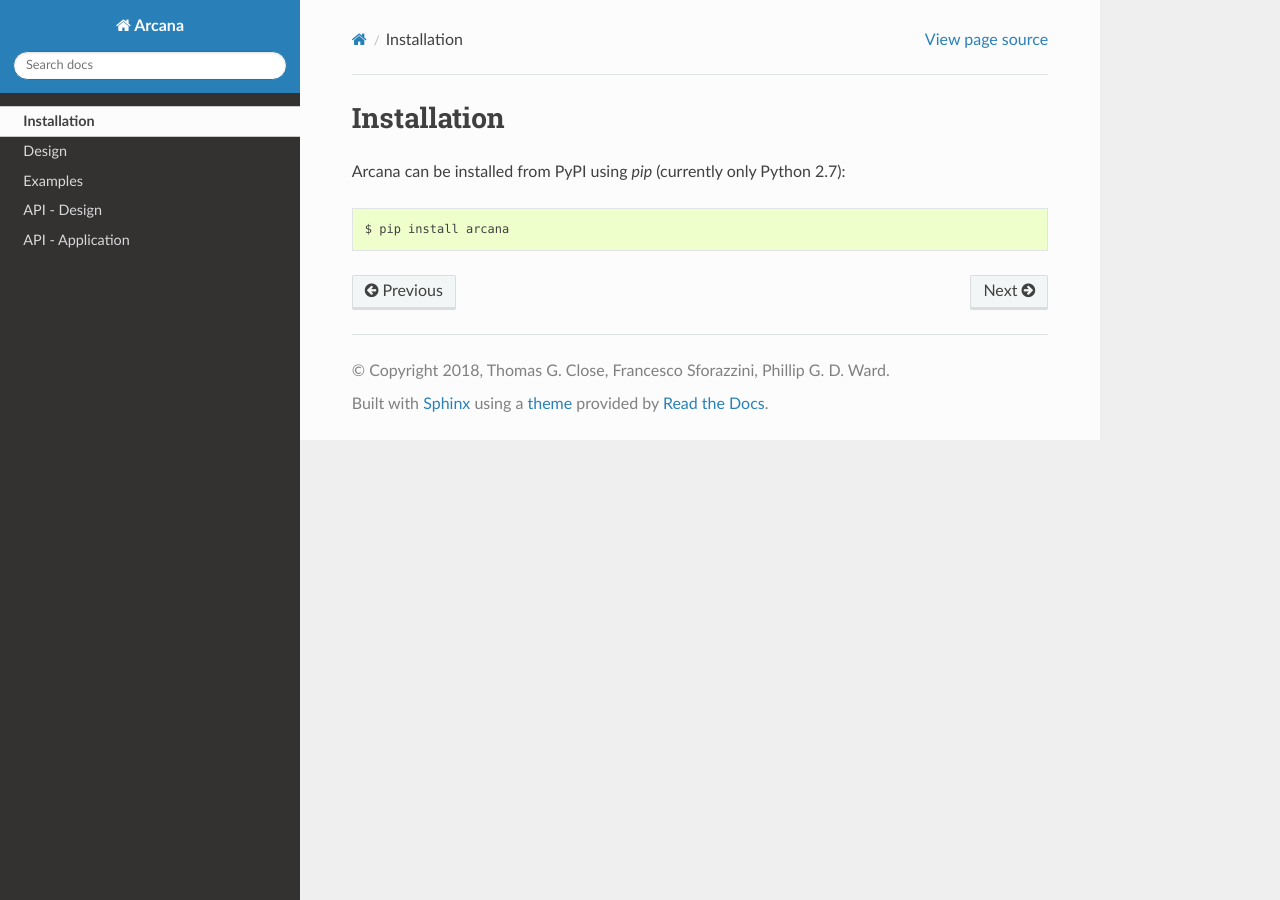
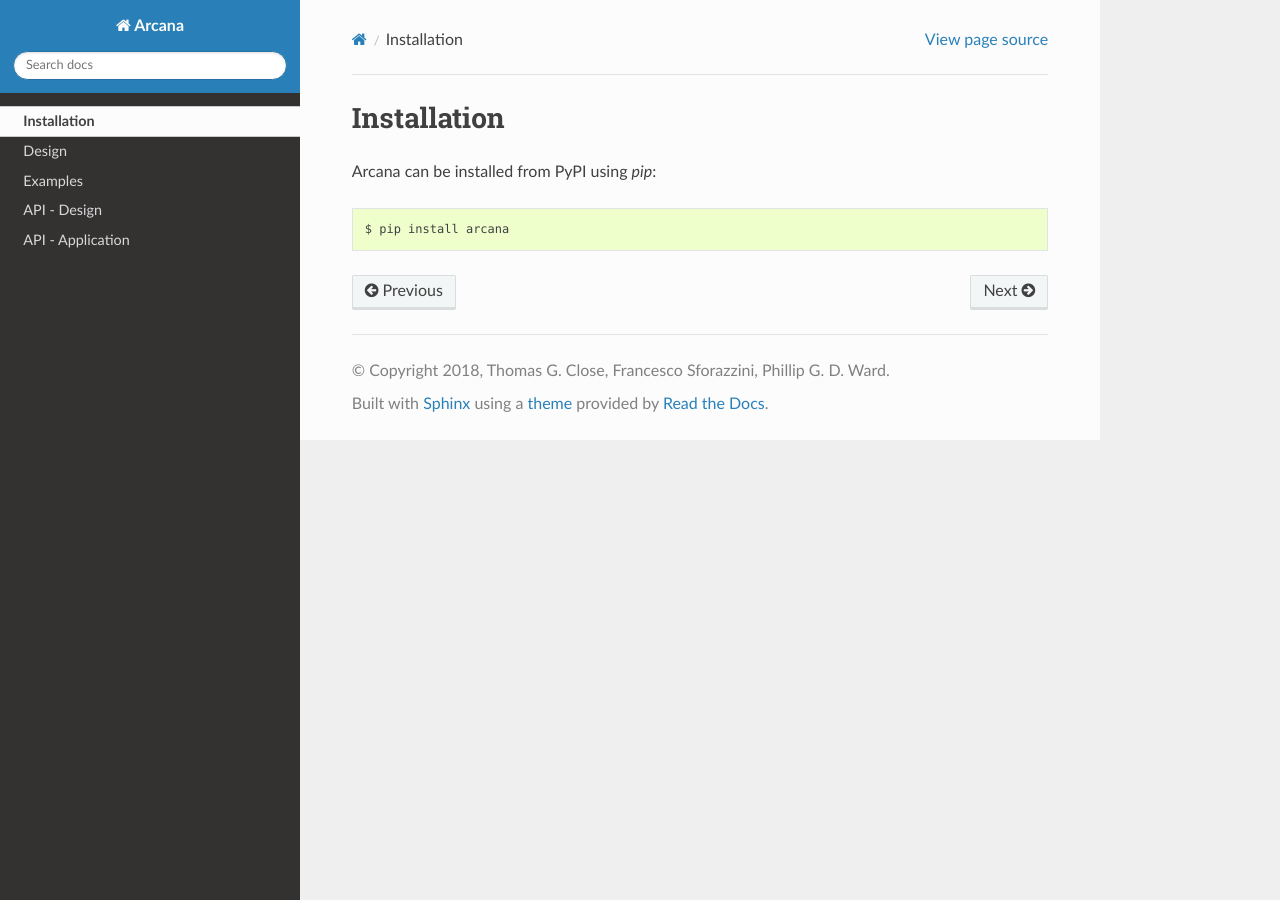
Before and after one commit to MonashBI/arcana-legacy, a Sphinx documentation site: the page built from docs/source/installation.rst, in a window 1280 px wide. Built offline with Sphinx 7.4.7 and the Read the Docs theme 2.0.0, drawn with Linux system fonts in a browser that asks for light colours; the version number could not be read and is left out.

Commit message:
touched up docs

```diff
--- a/docs/source/installation.rst
+++ b/docs/source/installation.rst
@@ -2,6 +2,6 @@
 Installation
 ============
 
-Arcana can be installed from PyPI using *pip* (currently only Python 2.7)::
+Arcana can be installed from PyPI using *pip*::
 
     $ pip install arcana
```
